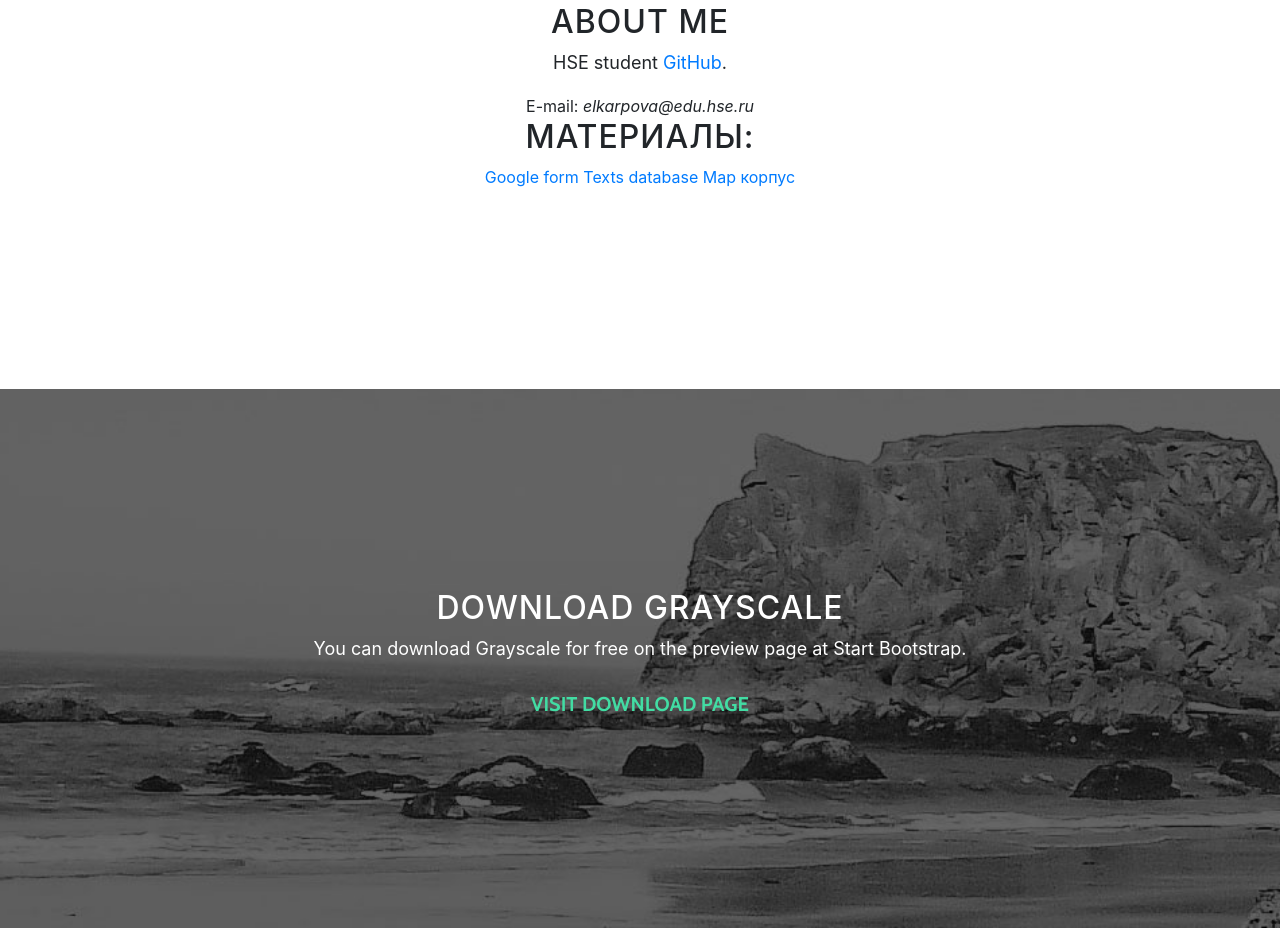
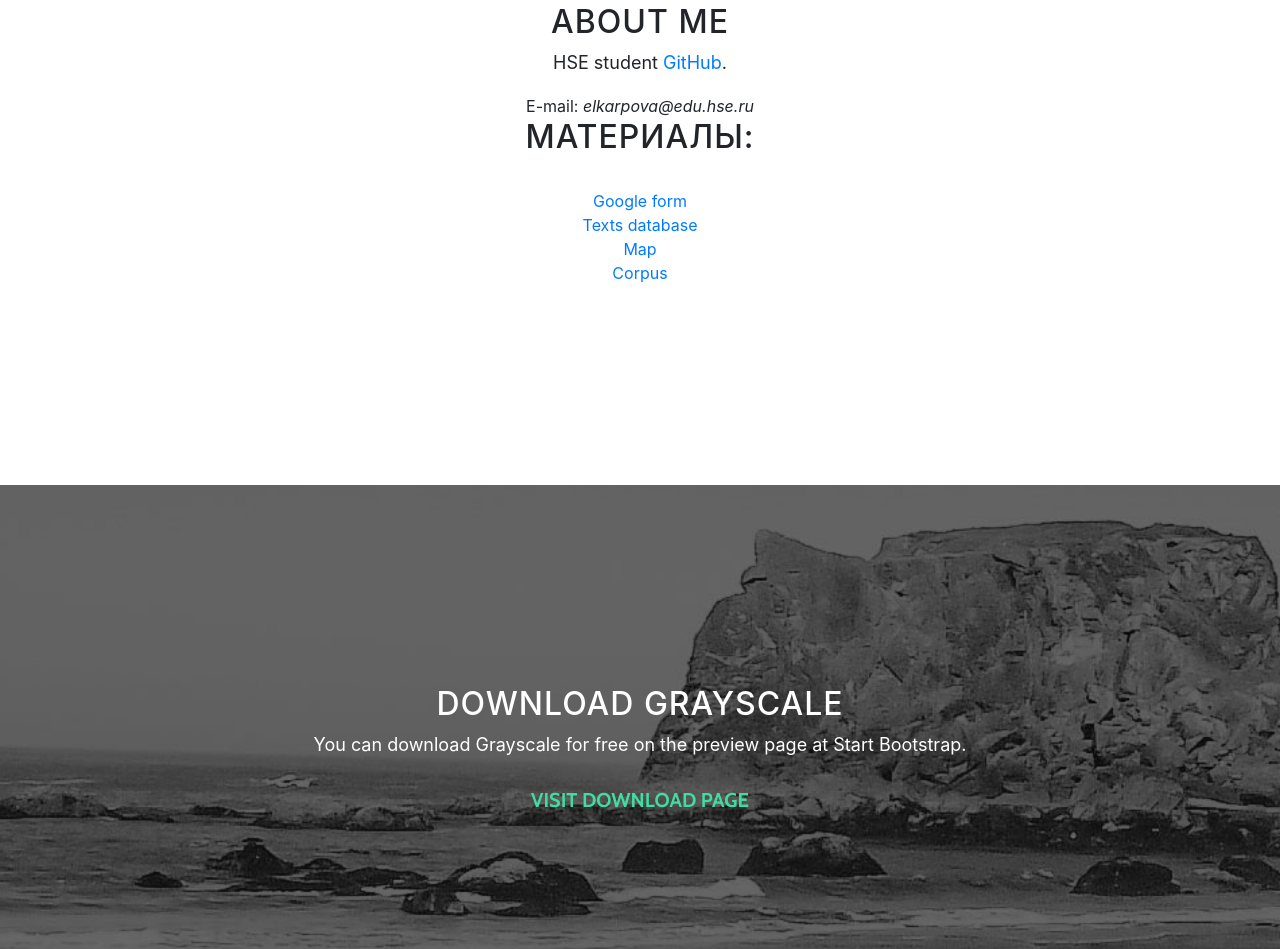
Before and after one commit to elkarpova/elkarpova.github.io, a website with bundled scripts: page index.html in a window 1280 px wide. Shown: the part 997-1946 px from the top of the page. Built offline with nearby package versions, Linux system fonts and the light colour scheme.

Commit message:
Update index.html

```diff
--- a/index.html
+++ b/index.html
@@ -78,10 +78,14 @@
 E-mail: <i>elkarpova@edu.hse.ru</i>
 <br/>
 <h2>Материалы:</h2>
+            <br/>
 <a href=https://docs.google.com/forms/d/1qZ5cL-zWIUiCXvw8IQfv..>Google form</a>
+            <br/>
 <a href=https://airtable.com/tblCNPLpIcwCsbQxY/viw4YMQrP0ddBT..>Texts database</a>
+            <br/>
 <a href=https://github.com/elkarpova/-/blob/master/map.geojso..>Map</a>
-<a href=https://github.com/elkarpova/cleaner-skuuper/blob/mas..>корпус</a>
+            <br/>
+<a href=https://github.com/elkarpova/cleaner-skuuper/blob/mas..>Corpus</a>
           </div>
         </div>
       </div>
```
